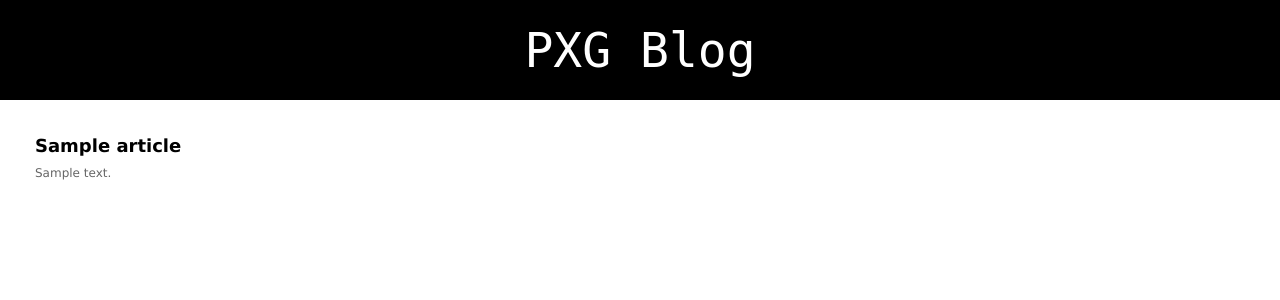
After one commit to pxg/pxg_blog, a Django app: page /article/1 in a window 1280 px wide. The commit adds this page. Shown: the top 300 px of the page. Run offline with Django 3.2, Linux system fonts and the light colour scheme; tables that the repository leaves empty hold one stand-in row (values such as "Sample post"); parts of the project's set-up code (start-up, migrations or seed data) failed here and were passed over; some libraries are stand-ins or nearby versions.

Commit message:
Layout work

```diff
--- a/pxg_blog/blog/views.py
+++ b/pxg_blog/blog/views.py
@@ -10,5 +10,7 @@ def home(request):
 
 
 def article(request, article_id):
-    return render_to_response("blog/article.html", {},
+    #throw 404 if not found
+    article = Article.objects.order_by('created_at')[0]
+    return render_to_response("blog/article.html", {"article": article},
                               context_instance=RequestContext(request))
--- /dev/null
+++ b/pxg_blog/static/blog/global.css
@@ -0,0 +1,263 @@
+/* =0 Eric Meyer css reset - modify as necessary */
+        html, body, div, span, applet, object, iframe,
+        h1, h2, h3, h4, h5, h6, p, blockquote, pre,
+        a, abbr, acronym, address, big, cite, code,
+        del, dfn, em, font, img, ins, kbd, q, s, samp,
+        small, strike, strong, sub, sup, tt, var,
+        b, u, i, center,
+        dl, dt, dd, ol, ul, li,
+        fieldset, form, label, legend,
+        table, caption, tbody, tfoot, thead, tr, th, td {
+            margin: 0;
+            padding: 0;
+            border: 0;
+            outline: 0;
+            font-size: 100%;
+            vertical-align: baseline;
+            background: transparent;
+        }
+
+        body {
+            line-height: 1;
+        }
+
+        ol, ul {
+            padding-top: 10px;
+            list-style: square;
+        }
+
+        blockquote, q {
+            quotes: none;
+        }
+
+        blockquote:before, blockquote:after,
+        q:before, q:after {
+            content: '';
+        }
+
+        /* remember to define focus styles! */
+        :focus {
+            outline: 0;
+        }
+
+        /* remember to highlight inserts somehow! */
+        ins {
+            text-decoration: none;
+        }
+
+        del {
+            text-decoration: line-through;
+        }
+
+        /* tables still need 'cellspacing="0"' in the markup */
+        table {
+            border-collapse: collapse;
+            border-spacing: 0;
+        }
+
+
+/* =1 html elements */
+
+        body {
+            background: #fff;
+            color: #000;
+            font: 62.5%/1.25 Monaco, "Lucida Console", monospace; /* reset 1em to 10px */
+        }
+
+        /*
+         * headings
+         */
+                h1 {
+                    color: #FFF;
+                    font-family: monospace;
+                    font-size: 48px;
+                    font-weight: normal;
+                    text-align: center;
+                }
+
+                h1 span {
+                    font-size: 22px;
+                    display: block;
+                    color: #fa1178;
+                }
+
+                h2 {
+                    font-family: 'Lucida Grande', 'Lucida Sans Unicode', Helvetica, Arial, sans-serif;
+                    font-size: 18px;
+                    padding-bottom: 6px;
+                }
+
+                h3 {
+                    font-weight: normal;
+                    margin-bottom: 0.5em;
+                }
+
+
+        /*
+         * lists
+         */
+                li {
+                    padding-bottom: 0.2em;
+                    margin-left: 18px;
+                }
+
+
+        /*
+         * text
+         */
+                p, li{
+                    color: #666;
+                    font-family: 'Lucida Grande', 'Lucida Sans Unicode', Helvetica, Arial, sans-serif;
+                    font-size: 12px;
+                    margin-bottom: 0.6em;
+                    line-height:150%;
+                }
+
+
+        /*
+         * links
+         */
+                a {
+                    /*color: #fff;*/
+                }
+
+                a:hover,
+                a:active,
+                a:focus {
+                    color: #7F7F7F;
+                    background-color: #fff;
+                    text-decoration: none;
+                }
+
+
+                #about a:hover,
+                #about a:active,
+                #about a:focus,
+                #footer a:hover,
+                #footer a:active,
+                #footer a:focus {
+                    color: #393939;
+                }
+
+        /*
+         * misc
+         */
+
+
+/* =1 global classes */
+        /* print styles */
+        .printonly { display: none !important; }
+
+        /*
+        * clearfix - fixes float clearing issues
+        */
+                /* Gecko-based browsers */
+                 .clearfix:after {
+                    content: ".";
+                    display: block;
+                    height: 0px;
+                    clear: both;
+                    visibility: hidden;
+                }
+
+
+/* =2 global ids / areas */
+        /*
+         * Jump links - accessibility friendly links at the top of every page
+         */
+                /* not added because content starts at top of page - nothing to jump! */
+
+        /*
+         * header
+         */
+                #header {
+                    background-color: #000;
+                    margin-bottom: 3.5em;
+                    overflow: auto; /* triggers clearfix */
+                    padding: 2em 0 2em 0;
+                }
+
+
+        /*
+         * content
+         */
+                #content {
+                    margin: 0 1.5em 0 3.5em;
+                    padding-bottom: 2em;
+                    position: relative;
+                }
+
+                .project {
+                    background-color: #efefef; /*#FFF;*/
+                    margin: 0 1.5em 0 0;
+                    padding: 1em 1em 2.5em;
+                    width: 365px;
+                }
+
+                .hasJs .project {
+                    position: absolute;
+                }
+
+                .project img {
+                    margin-bottom: 1em;
+                    position: relative;
+                }
+
+
+                /*
+                 * content : about
+                 */
+                        #about {
+                            background-color: #ffff56; /*#f9e611;*/
+                        }
+
+        /*
+         * footer
+         */
+                #footer {
+                    background-color: #393939;
+                    width: 100%;
+                }
+
+                #footer p {
+                    padding: 1em 0 1em 4.5em;
+                    margin: 0;
+                }
+
+
+/* = page specific styles */
+
+/* iPhone rules */
+@media all and (max-device-width: 320px) {
+
+    h1 {
+        font-size: 34px;
+    }
+
+    h1 span {
+        font-size: 11px;
+        font-weight: bold;
+    }
+
+    #header {
+        margin-bottom: 0;
+    }
+
+    .project {
+        width: 300px;
+        margin-bottom: 10px;
+    }
+
+    .hasJs .project {
+        position: relative;
+    }
+
+    img {
+        width: 300px;
+        height: auto;
+    }
+
+    #content {
+        margin-left: 0;
+    }
+}
--- a/pxg_blog/templates/blog/article.html
+++ b/pxg_blog/templates/blog/article.html
@@ -1 +1,9 @@
-<h2>article will go here</h2>
+{% extends 'blog/layout.html' %}
+
+{% block content %}
+
+<h2>{{ article.title }}</h2>
+
+<p>{{ article.body }}</p>
+
+{% endblock %}
--- /dev/null
+++ b/pxg_blog/templates/blog/layout.html
@@ -0,0 +1,33 @@
+
+<!DOCTYPE html>
+<html lang="en">
+    <head>
+        <meta charset="utf-8">
+        <title>Pete X. Graham - Blog</title>
+        <meta name="description" content="Pete X. Graham: Blog">
+        <meta name="keywords" content="PXG Blog">
+        <meta name="viewport" content="width=device-width; initial-scale=1.0; maximum-scale=1.0;"/>
+
+        <link href="{{ STATIC_URL }}/blog/global.css" media="all" type="text/css" rel="stylesheet" />
+
+        <link rel="shortcut icon" href="/favicon.ico" type="image/x-icon">
+        <link rel="icon" href="/favicon.ico" type="image/x-icon">
+
+        <script src="{{STATIC_URL}}questions/js/libs/modernizr-2.5.3.min.js"></script>
+
+    </head>
+
+    <body id="home">
+        <div id="header">
+            <h1>PXG Blog</span></h1>
+        </div>
+
+        <div id="content">
+
+        {% block content %}
+        {% endblock %}
+
+        </div>
+
+    </body>
+</html>
--- a/pxg_blog/urls.py
+++ b/pxg_blog/urls.py
@@ -1,14 +1,16 @@
 from django.conf.urls.defaults import *
 from django.contrib import admin
+from django.conf import settings
 admin.autodiscover()
 
 handler500 = 'djangotoolbox.errorviews.server_error'
 
 urlpatterns = patterns('',
      url(r'^admin/', include(admin.site.urls)),
-    # ('^_ah/warmup$', 'djangoappengine.views.warmup'),
-    # ('^$', 'django.views.generic.simple.direct_to_template',
-    #  {'template': 'home.html'}),
     ('^$', 'blog.views.home'),
-    ('^blog$', 'blog.views.home')
+    (r'^article/(?P<article_id>\d+)$', 'blog.views.article'),
 )
+
+urlpatterns += patterns('',
+        (r'^static/(?P<path>.*)$', 'django.views.static.serve', {
+        'document_root': settings.STATIC_ROOT}))
```
Also changed, not shown: pxg_blog/settings.py (+17 -2 lines), pxg_blog/templates/blog/home.html (+4 -7 lines), README.md.
